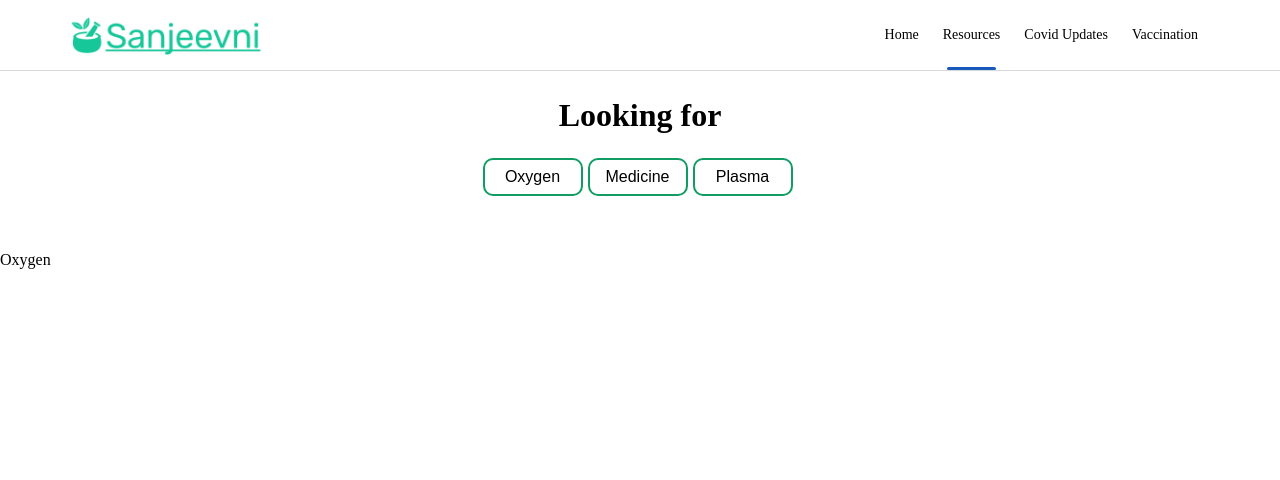
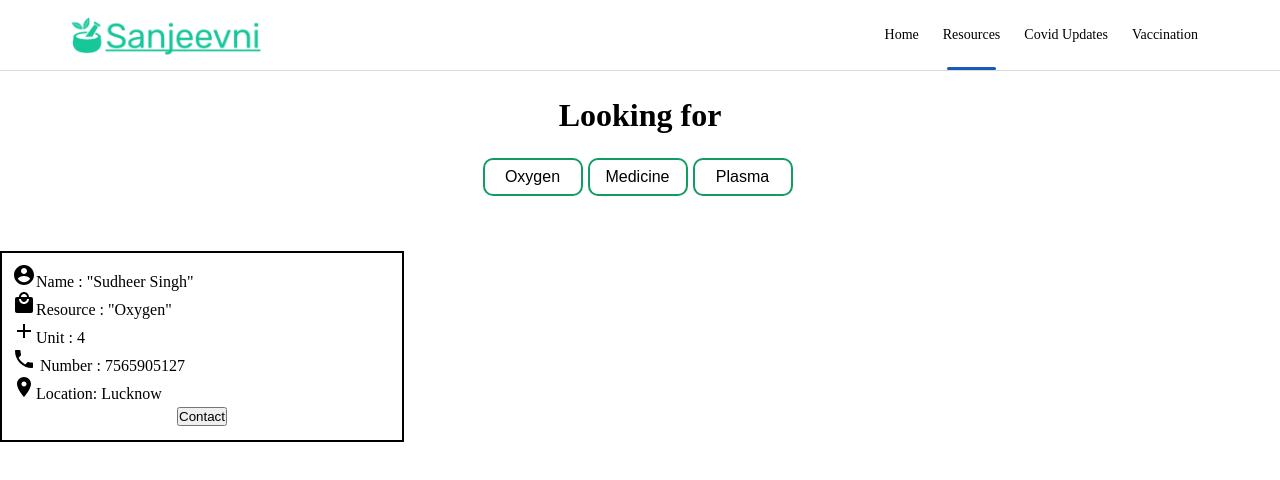
Before and after one commit to vice76/WebOCode, a React (Create React App) app: page /resources/oxygen in a window 1280 px wide. Shown: the top 480 px of the page. Built offline with nearby package versions, Linux system fonts and the light colour scheme.

Commit message:
added icons in resourcecard

```diff
--- a/src/components/resources/Oxygen.js
+++ b/src/components/resources/Oxygen.js
@@ -1,9 +1,10 @@
 import React from 'react';
+import ResourceCard from '../../shared/ResourceCard';
 
 const Oxygen = () => {
     return (
         <div>
-            Oxygen
+            <ResourceCard />
         </div>
     )
 }
--- a/src/scss/components/_resourceCard.scss
+++ b/src/scss/components/_resourceCard.scss
@@ -1,9 +1,14 @@
 .resource-container {
     width: 400px;
     height: auto;
+    border: 2px solid black;
 
     .container {
         padding: 10px;
 
+        .contact-div {
+            padding: 4px;
+            text-align: center;
+        }
     }
 }
--- a/src/scss/main.scss
+++ b/src/scss/main.scss
@@ -13,3 +13,4 @@
 @import "./components/resourcedialog";
 @import './components/landing';
 @import './components/heading';
+@import './components/resourceCard';
--- a/src/shared/ResourceCard.js
+++ b/src/shared/ResourceCard.js
@@ -1,15 +1,28 @@
 import React from 'react';
+import AccountCircleIcon from '@material-ui/icons/AccountCircle';
+import LocalMallIcon from '@material-ui/icons/LocalMall';
+import PhoneIcon from '@material-ui/icons/Phone';
+import LocationOnIcon from '@material-ui/icons/LocationOn';
+import AddIcon from '@material-ui/icons/Add';
+import OxygenLogo from '../assets/oxygenLogo.png';
 
 const ResourceCard = (props) => {
     return (
         <div className="resource-container">
             <div className="container">
                 <div className="details">
-                    <p>Name : "Sudheer Singh"</p>
-                    <p>Resource : "Oxygen"</p>
-                    <p>Unit : 4</p>
-                    <p>Contact Number : 7565905127</p>
-                    <p>Location: Lucknow</p>
+                <div className="icon-div">
+                <div className="icon">
+                <image src={OxygenLogo} alt="logo-type"/>
+                </div>
+                </div>
+                <div className="details-div">
+                    <p><AccountCircleIcon />Name : "Sudheer Singh"</p>
+                    <p><LocalMallIcon />Resource : "Oxygen"</p>
+                    <p><AddIcon />Unit : 4</p>
+                    <p><PhoneIcon /> Number : 7565905127</p>
+                    <p><LocationOnIcon />Location: Lucknow</p>
+                </div>
                 </div>
                 <div className="contact-div">
                     <button>Contact</button>
```
Also changed, not shown: src/assets/medicineLogo.png (added), src/assets/oxygenLogo.png (added).
